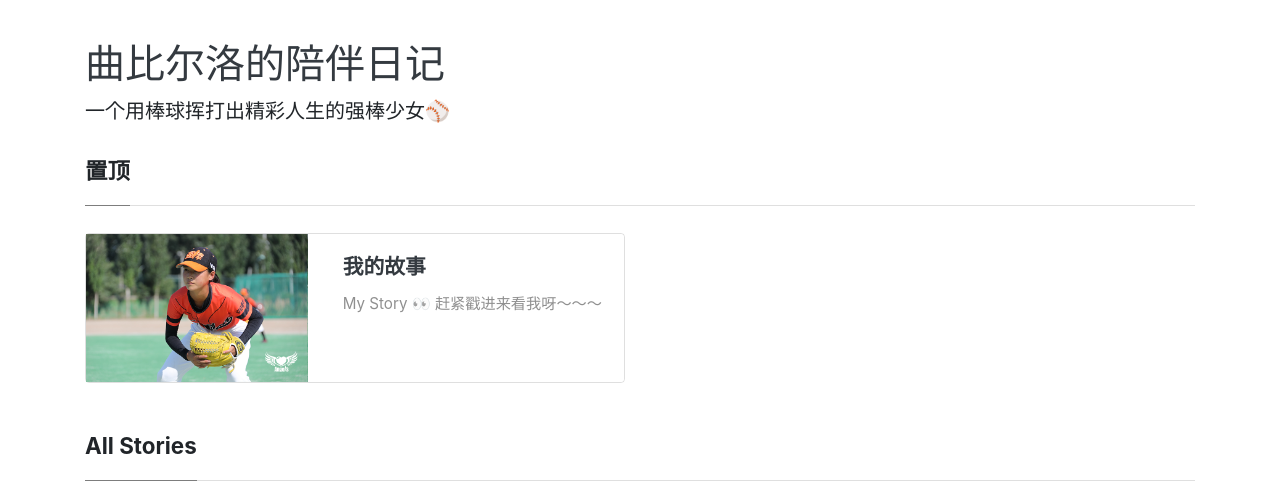
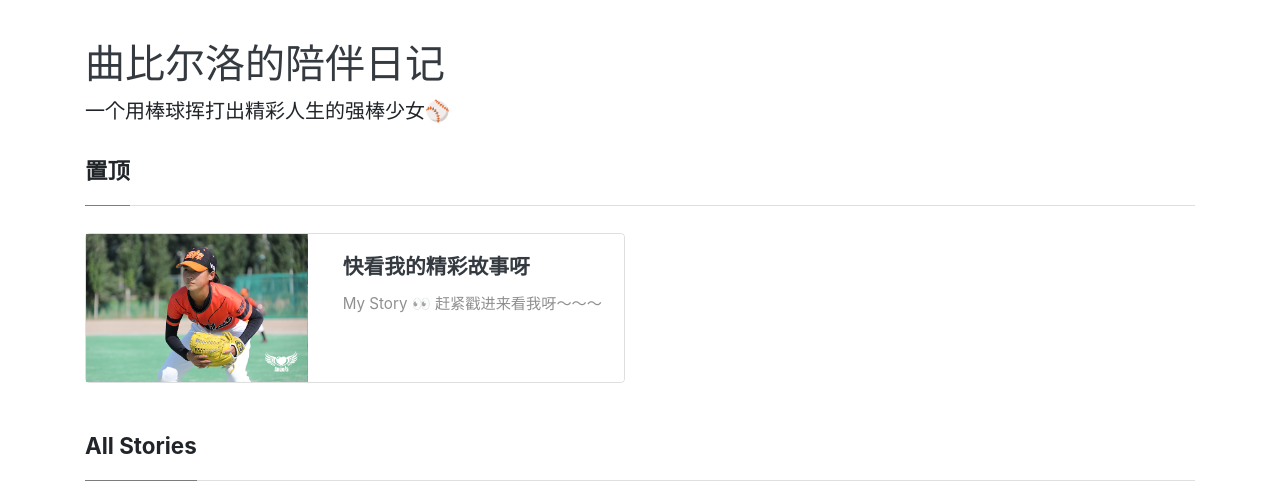
Before and after one commit to sis9sis9/finalwork, a Jekyll site: the page built from index.html, in a window 1280 px wide. Shown: the top 488 px of the page. Built offline with Jekyll 4.4.1, drawn with Linux system fonts in a browser that asks for light colours; nearby versions of some CDN libraries; the list of posts is cut into pages by our own code; grey boxes are pictures that could not be loaded.

Commit message:
有改了一丢丢

```diff
--- a/_posts/2021-03-15-my-intro.md
+++ b/_posts/2021-03-15-my-intro.md
@@ -1,6 +1,6 @@
 ---
 layout: post
-title:  "我的故事"
+title:  "快看我的精彩故事呀"
 image: assets/images/1.JPG
 featured: true
 ---
```
